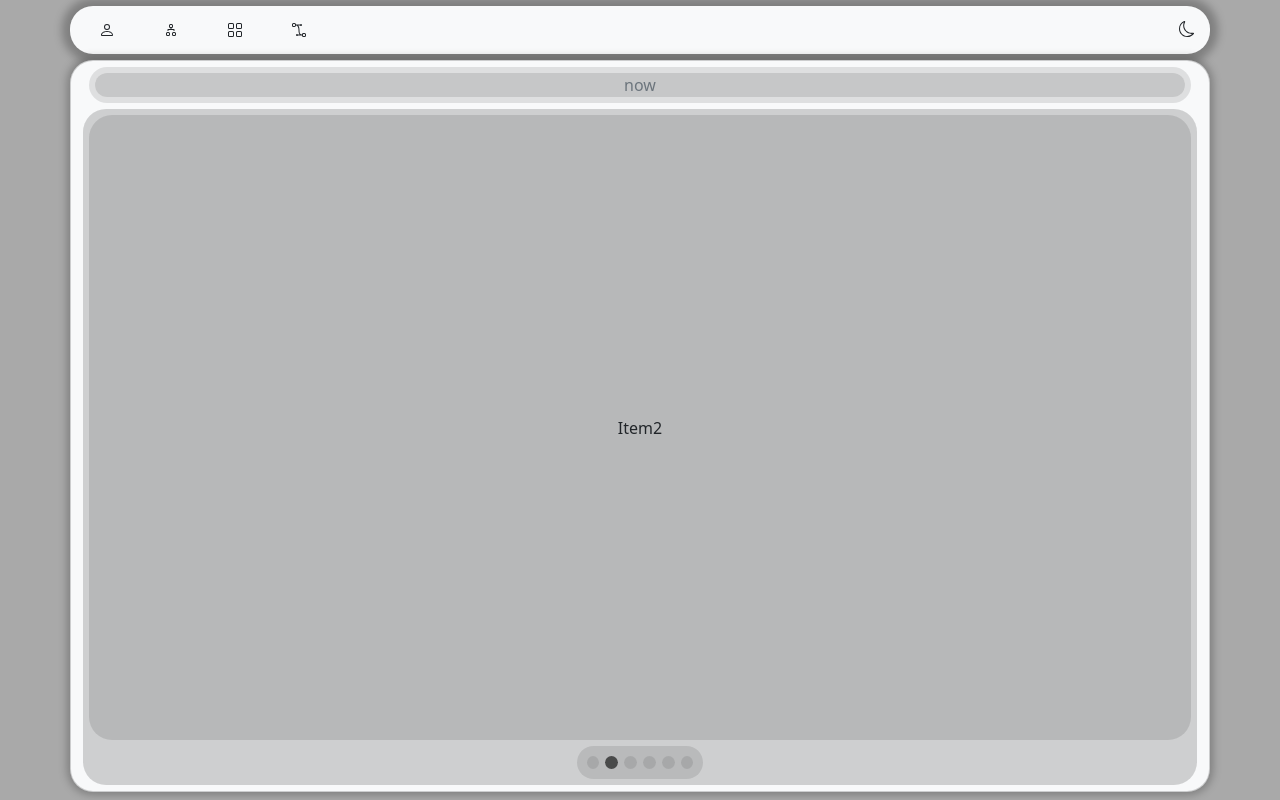
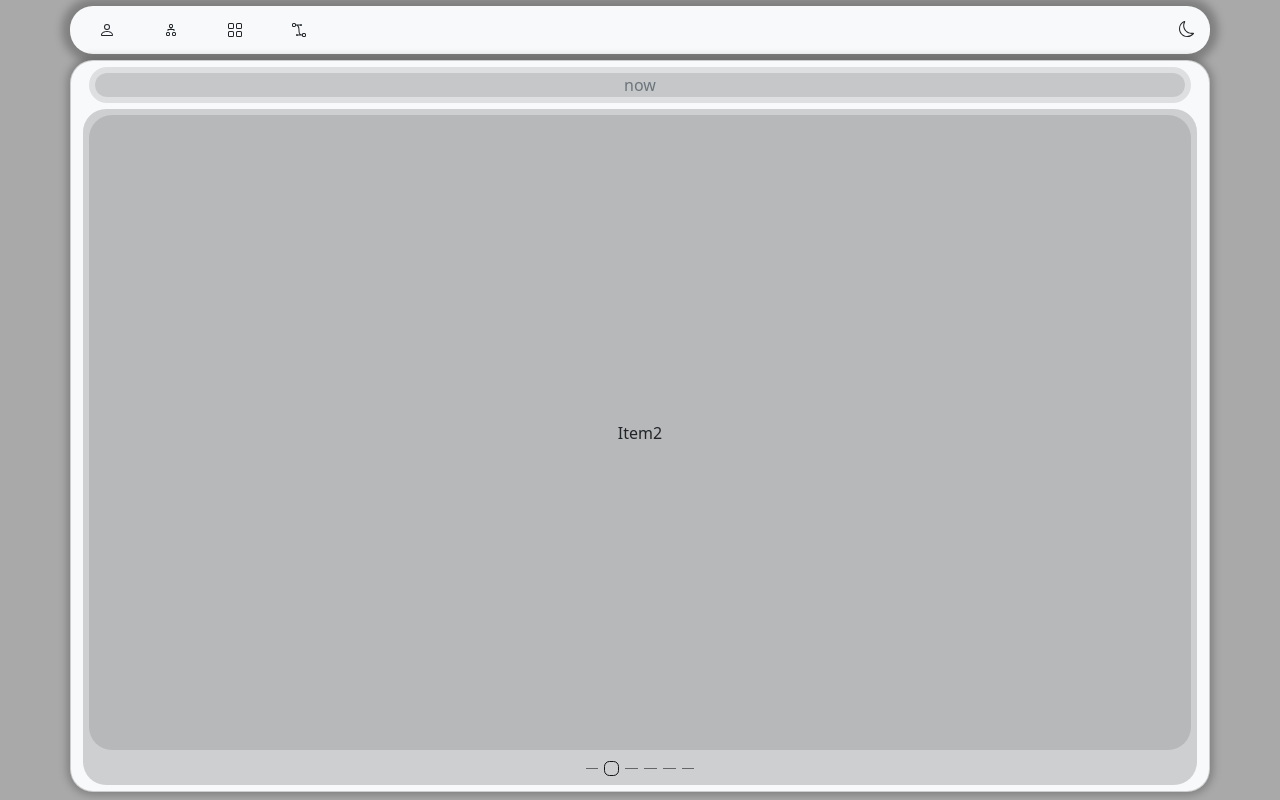
Before and after one commit to dawmsi/portfolio, a React (Create React App) app: page /#/skills in a window 1280 px wide. Built offline with nearby package versions, Linux system fonts and the light colour scheme.

Commit message:
add icons & change indicator & card size

```diff
--- a/src/App.scss
+++ b/src/App.scss
@@ -3,4 +3,5 @@ $theme-colors: (
     'dark': rgba(34, 34, 34, 0.2)
 ) !default;
 
+
 @import '~bootstrap/scss/bootstrap';
--- a/src/components/CarouselArea/CarouselArea.scss
+++ b/src/components/CarouselArea/CarouselArea.scss
@@ -8,7 +8,7 @@
         top: 0;
         left: 0;
         justify-content: center;
-        height: calc(100% - 38.8px);
+        height: calc(100% - 28.8px);
 
         .carousel-item {
             position: relative;
@@ -26,7 +26,7 @@
         .carousel-item-start,
         .carousel-item-end {
             position: fixed;
-            height: calc(100% - 174.8px);
+            height: calc(100% - 164.8px);
             left: 0;
             right: 0;
         }
@@ -42,19 +42,29 @@
     .carousel-indicators {
         display: flex;
         justify-self: center;
-        background: rgba(0, 0, 0, 0.1);
-        border-radius: 23px;
         width: fit-content;
         padding: 0 7px;
         margin: auto;
         .active {
-            opacity: 0.6;
+            height: 0.8rem;
+            width: 0.8rem;
+            align-self: center;
+            opacity: 0.9;
+            border-color: white;
+            border-width: 1.6px;
+            border-style: solid;
+            background-color: transparent;
         }
         Button {
-            height: 0.8rem;
+            height: 1.4px;
             width: 0.8rem;
-            border-radius: 50%;
-            opacity: 0.09;
+            border-radius: 5.5px;
         }
     }
 }
+
+.carousel-dark .carousel-indicators {
+    .active {
+        border-color: black;
+    }
+}
--- a/src/containers/NavBar/index.js
+++ b/src/containers/NavBar/index.js
@@ -1,5 +1,5 @@
 import React from 'react'
-import { Container, Navbar, Nav, Button, Row, Col } from 'react-bootstrap'
+import { Container, Navbar, Nav, Button } from 'react-bootstrap'
 import { Link } from 'react-router-dom'
 import './NavBar.scss'
 
@@ -54,7 +54,6 @@ export const NavBar = ({ isLight, changeTheme }) => {
                     >
                         {isLight ? <Moon /> : <Sun />}
                     </Button>
-
                 </Container>
             </Navbar>
         </>
```
Lines whose indentation alone changed are shown as unchanged.
